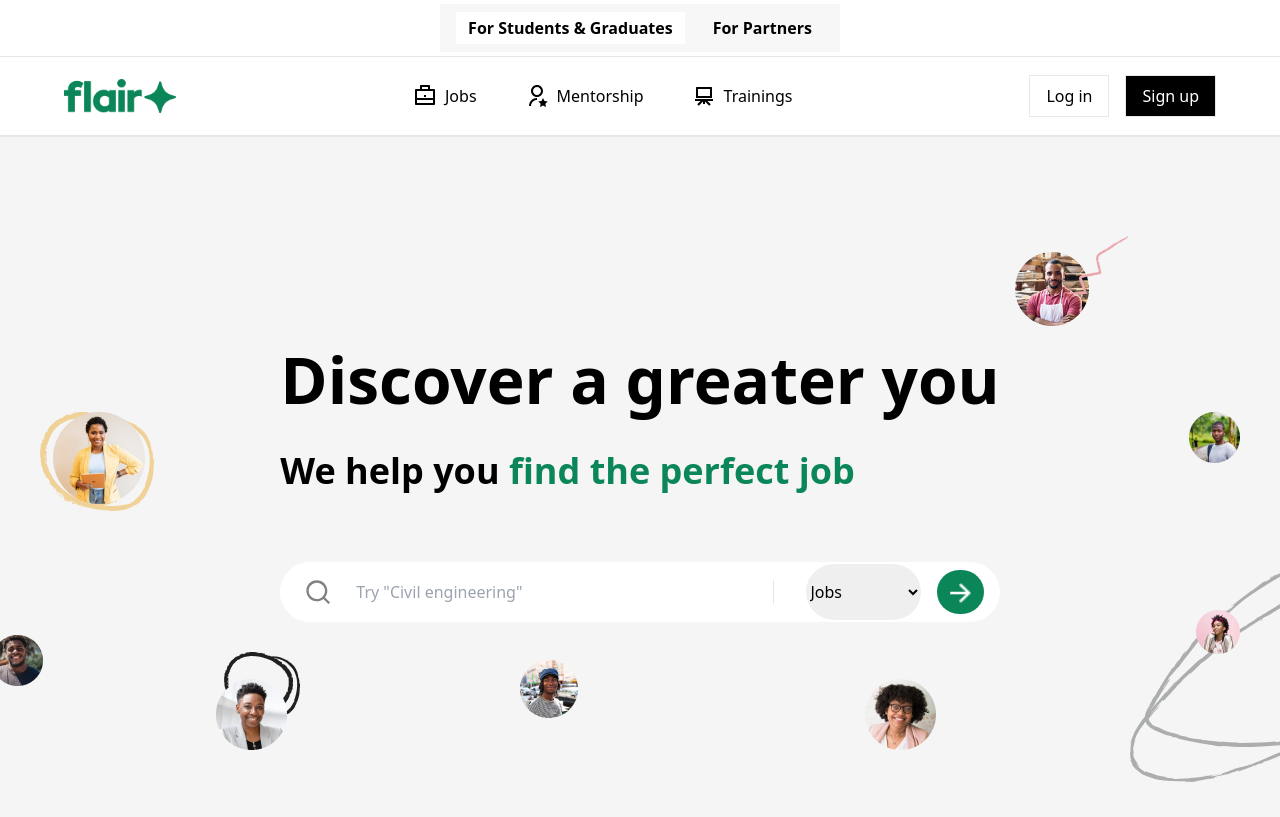
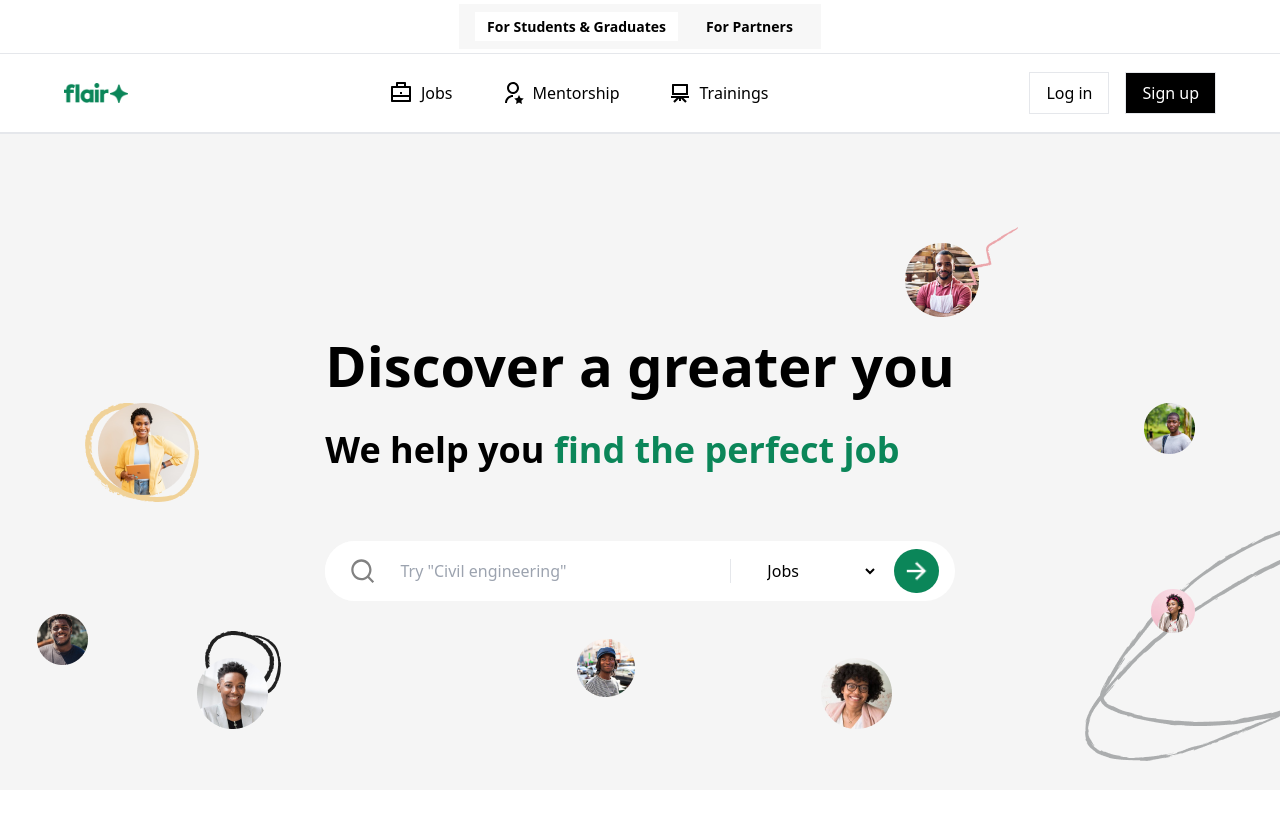
Before and after one commit to Eugene-ak/flair, a React (Vite) app: page / in a window 1280 px wide. Built offline with nearby package versions, Linux system fonts and the light colour scheme.

Commit message:
Tweaks on landing page

```diff
--- a/src/index.css
+++ b/src/index.css
@@ -7,7 +7,7 @@ body {
 }
 
 header {
-  @apply w-full h-[10vh] p-4 flex items-center border-b-2;
+  @apply w-full h-[10vh] min-h-[8vh] p-4 flex items-center border-b-2;
 }
 
 main {
--- a/src/styles/landing-page.module.css
+++ b/src/styles/landing-page.module.css
@@ -7,7 +7,7 @@
 }
 
 .top_container button {
-  @apply py-1 px-3 hover:bg-white;
+  @apply py-1 px-3 text-[.875rem] hover:bg-white;
 }
 
 .top_container button:nth-child(1) {
@@ -18,8 +18,8 @@
   @apply w-full px-8 sm:px-16 flex items-center justify-between;
 }
 
-.header > img {
-  @apply h-3/4;
+.header > img:first-child {
+  @apply w-[7%] min-w-16 /* h-3/5 */;
 }
 
 .header > nav {
@@ -47,15 +47,15 @@
 }
 
 .menu_icon {
-  @apply ml-8 lg:hidden;
+  @apply min-w-4 ml-8 lg:hidden;
 }
 
 .main {
-  @apply h-[85vh] bg-[#F5F5F5] flex flex-col items-center justify-center;
+  @apply h-[82vh] bg-[#F5F5F5] p-8 flex flex-col items-center justify-center;
 }
 
 .main section {
-  @apply m-8 flex flex-col gap-4 relative;
+  @apply mx-8 flex flex-col gap-4 relative;
 }
 
 .main h1 {
@@ -71,7 +71,7 @@
 }
 
 .main > section > div {
-  @apply w-full h-max mt-12 sm:bg-white flex sm:flex-row flex-col items-center justify-between gap-4 rounded-full;
+  @apply w-full h-max mt-8 sm:mt-12 sm:bg-white flex sm:flex-row flex-col items-center justify-between gap-4 rounded-full;
 }
 
 .search_group {
@@ -91,7 +91,7 @@
 }
 
 .main select {
-  @apply w-full sm:w-max p-4 sm:px-0 rounded-full;
+  @apply w-full bg-white sm:w-max p-4 sm:px-0 rounded-full;
 }
 
 .main select:focus-visible {
@@ -111,7 +111,7 @@
 }
 
 .bg_image:nth-child(1) {
-  @apply -right-[8rem] -top-24;
+  @apply -right-[10%] -top-24;
 }
 
 .bg_image:nth-child(2) {
@@ -127,15 +127,15 @@
 }
 
 .bg_image:nth-child(5) {
-  @apply -left-[4rem] -bottom-[8rem];
+  @apply -left-[8rem] -bottom-[8rem];
 }
 
 .bg_image:nth-child(6) {
-  @apply left-[15rem] -bottom-[6rem];
+  @apply left-[40%] -bottom-[6rem];
 }
 
 .bg_image:nth-child(7) {
-  @apply right-[4rem] -bottom-[8rem];
+  @apply right-[10%] -bottom-[8rem];
 }
 
 .bg_image:nth-child(8) {
--- a/tailwind.config.js
+++ b/tailwind.config.js
@@ -15,7 +15,7 @@ export default {
         "2-rows": "repeat(2, 1fr)"
       },
       fontSize: {
-        "clamp-heading": "clamp(1.5rem, 5vw, 4rem)",
+        "clamp-heading": "clamp(1.5rem, 5vw, 3.5rem)",
         "clamp-paragraph": "clamp(1.2rem, 4vw, 2.25rem)"
       }
     },
```
